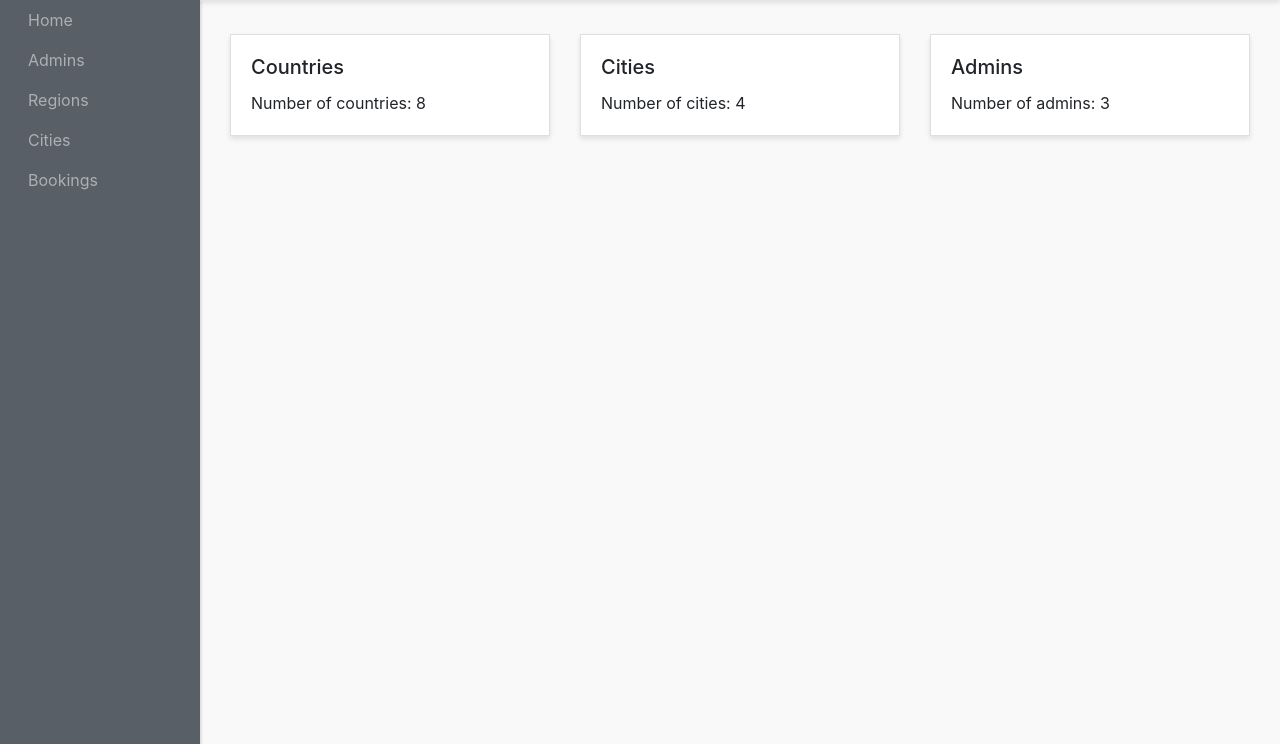
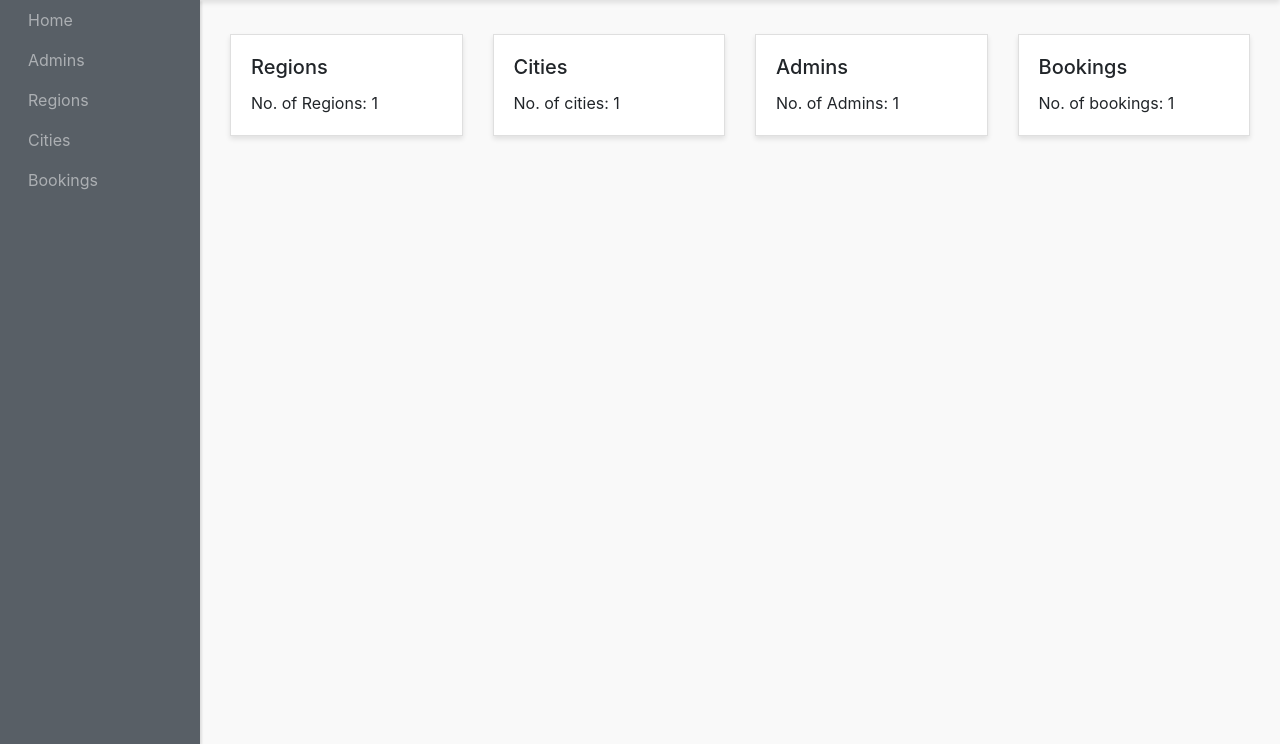
Before and after one commit to favouralgo/travel-management-app, a PHP site: page /wooxtravel/admin-panel/index.php in a window 1280 px wide. Shown: the part 56-800 px from the top of the page. Run offline with PHP 8.4, Linux system fonts and the light colour scheme; the visitor is signed in with stand-in values (Sample User, id 1); tables that the repository leaves empty or names only in its code hold one stand-in row (values such as "Sample post"); a stand-in replaces the project's code that opens the database connection; some libraries are stand-ins or nearby versions.

Commit message:
chore: Update admin panel layout and fix file paths

```diff
--- a/admin-panel/index.php
+++ b/admin-panel/index.php
@@ -1,39 +1,64 @@
 <?php require "layout/header.php"; ?>
+<?php require '../config/connection.php';?>
 
-<?php if(!isset($_SESSION["adminname"])){
+<?php
+if (!isset($_SESSION["adminname"])) {
     header("Location: ".ADMINURL."admins/login-admins.php");
+    exit();
 }
-;?>
+// Query for regions
+$regionsQuery = "SELECT COUNT(*) AS region_count FROM regions";
+$regionsResult = $connection->query($regionsQuery);
+$allRegions = $regionsResult->fetch_object();
+
+// Query for cities
+$citiesQuery = "SELECT COUNT(*) AS city_count FROM cities";
+$citiesResult = $connection->query($citiesQuery);
+$allCities = $citiesResult->fetch_object();
+
+// Query for admins
+$adminsQuery = "SELECT COUNT(*) AS admin_count FROM admins";
+$adminsResult = $connection->query($adminsQuery);
+$allAdmins = $adminsResult->fetch_object();
+
+// Query for bookings
+$bookingsQuery = "SELECT COUNT(*) AS booking_count FROM bookings";
+$bookingsResult = $connection->query($bookingsQuery);
+$allBookings = $bookingsResult->fetch_object();
+?>
+
 <div class="container-fluid">
-
     <div class="row">
-        <div class="col-md-4">
+        <div class="col-md-3">
             <div class="card">
                 <div class="card-body">
-              <h5 class="card-title">Countries</h5>
-              <!-- <h6 class="card-subtitle mb-2 text-muted">Bootstrap 4.0.0 Snippet by pradeep330</h6> -->
-              <p class="card-text">Number of countries: 8</p>
-
+                    <h5 class="card-title">Regions</h5>
+                    <p class="card-text">No. of Regions: <?php echo htmlspecialchars($allRegions->region_count); ?></p>
                 </div>
             </div>
         </div>
-        <div class="col-md-4">
+        <div class="col-md-3">
             <div class="card">
                 <div class="card-body">
                     <h5 class="card-title">Cities</h5>
-
-              <p class="card-text">Number of cities: 4</p>
-
+                    <p class="card-text">No. of cities: <?php echo htmlspecialchars($allCities->city_count); ?></p>
                 </div>
             </div>
         </div>
-        <div class="col-md-4">
+        <div class="col-md-3">
             <div class="card">
                 <div class="card-body">
                     <h5 class="card-title">Admins</h5>
-
-              <p class="card-text">Number of admins: 3</p>
-
+                    <p class="card-text">No. of Admins: <?php echo htmlspecialchars($allAdmins->admin_count); ?></p>
+                </div>
+            </div>
+        </div>
+        <div class="col-md-3">
+            <div class="card">
+                <div class="card-body">
+                    <h5 class="card-title">Bookings</h5>
+                    <p class="card-text">No. of bookings: <?php echo htmlspecialchars($allBookings->booking_count); ?></p>
+                </div>
             </div>
         </div>
     </div>
--- a/admin-panel/layout/header.php
+++ b/admin-panel/layout/header.php
@@ -10,7 +10,7 @@ define("ADMINURL", "http://localhost/wooxtravel/admin-panel/")
     <title>Admin Panel</title>
         <meta name="viewport" content="width=device-width, initial-scale=1">
     <link href="http://maxcdn.bootstrapcdn.com/bootstrap/4.0.0/css/bootstrap.min.css" rel="stylesheet">
-     <link href="styles/style.css" rel="stylesheet">
+     <link href="./styles/style.css" rel="stylesheet">
     <script src="http://code.jquery.com/jquery-1.11.1.min.js"></script>
     <script src="http://maxcdn.bootstrapcdn.com/bootstrap/4.0.0/js/bootstrap.min.js"></script>
 </head>
```
Also changed, not shown: admin-panel/styles/style.css (+10 -1 lines). Lines whose indentation alone changed are shown as unchanged.
